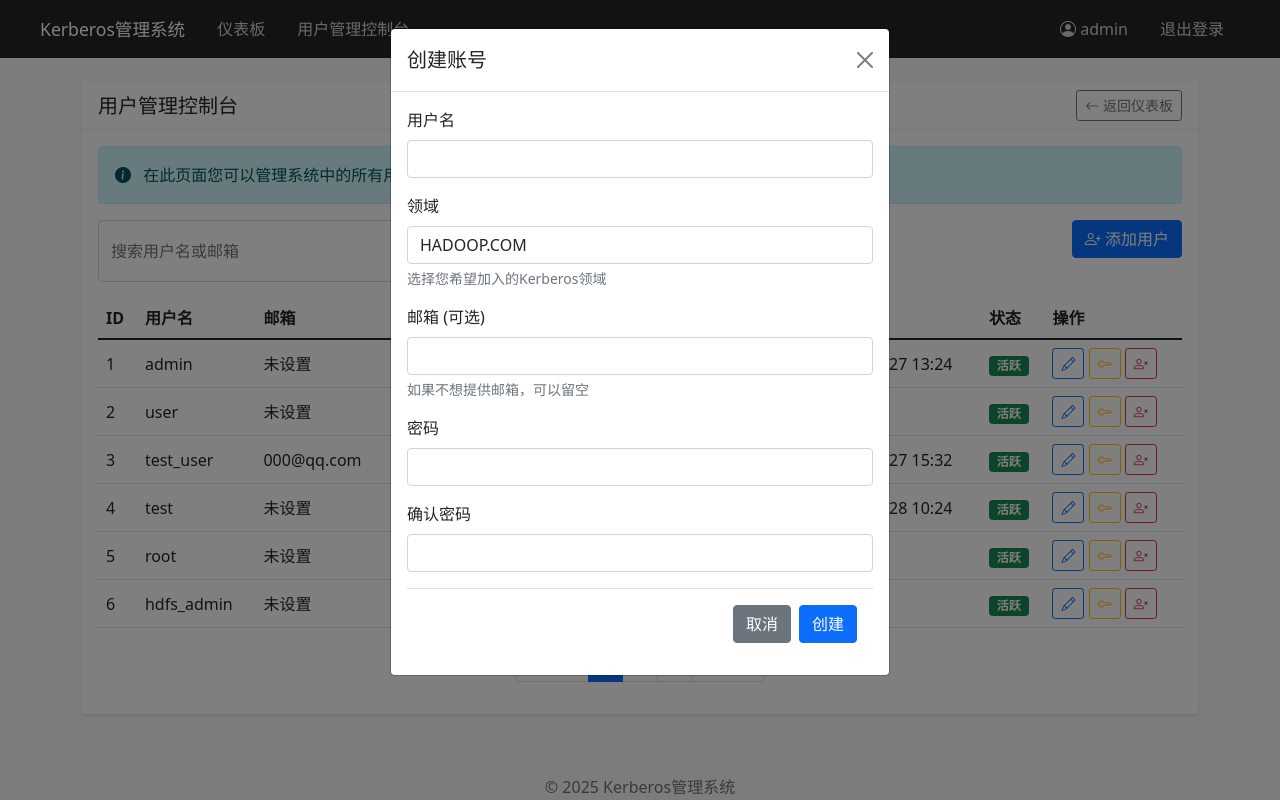
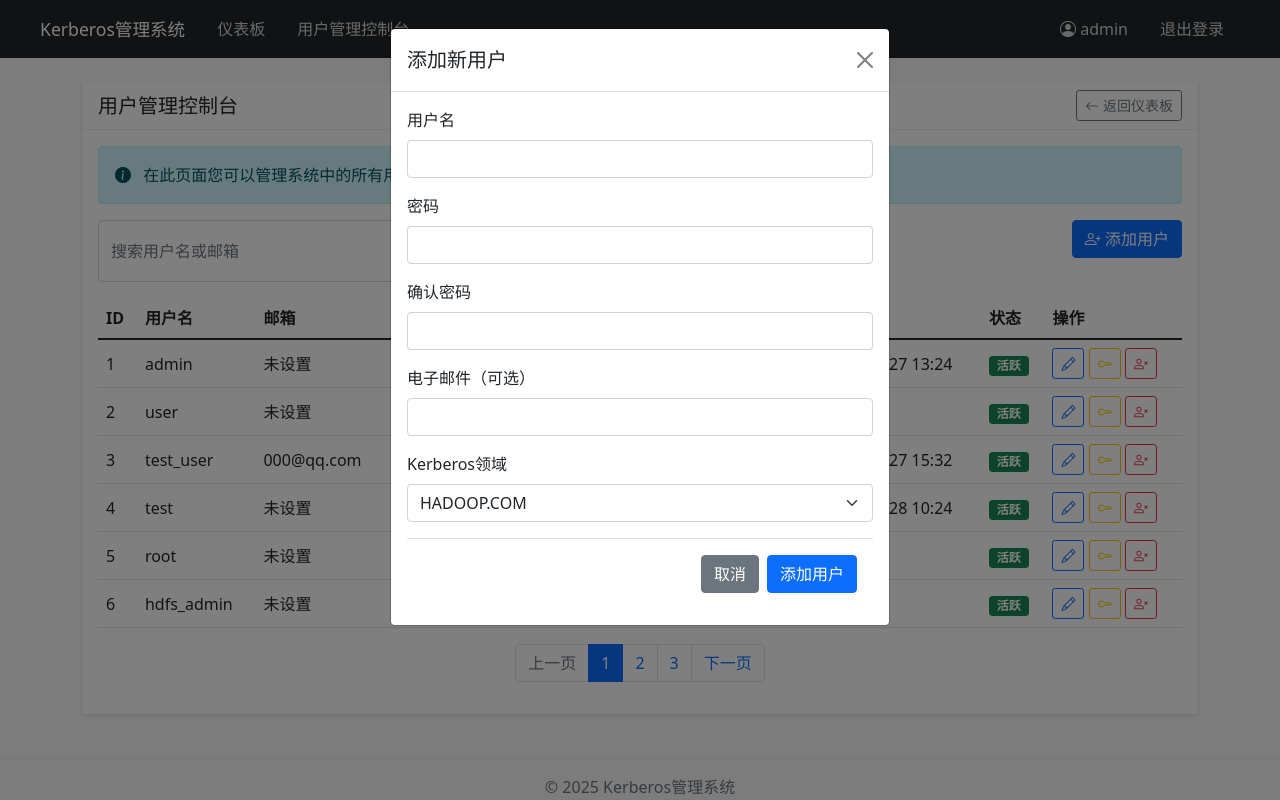
Before and after one commit to cang-zhu/kerberos, a Flask app: page /users in a window 1280 px wide, after a click on "添加用户". Run offline with Flask 3, Linux system fonts and the light colour scheme; a user stored in the database is signed in; parts of the project's set-up code (start-up, migrations or seed data) failed here and were passed over; some libraries are stand-ins or nearby versions.

Commit message:
改进管理员添加用户功能：1. 复用注册流程 2. 支持创建Kerberos主体 3. 添加更多用户反馈

```diff
--- a/app.py
+++ b/app.py
@@ -1016,11 +1016,20 @@ def logout():
 @app.route('/register', methods=['GET', 'POST'])
 def register():
     if request.method == 'POST':
-        username = request.form.get('username')
-        password = request.form.get('password')
-        confirm_password = request.form.get('confirm_password')  # 修改字段名
-        email = request.form.get('email', '').strip()  # 清除可能的空格
-        realm = request.form.get('realm', 'HADOOP.COM')  # 获取用户选择的领域
+        # 获取请求数据
+        if request.is_json:
+            data = request.get_json()
+            username = data.get('username')
+            password = data.get('password')
+            confirm_password = data.get('confirm_password')
+            email = data.get('email', '').strip()
+            realm = data.get('realm', 'HADOOP.COM')
+        else:
+            username = request.form.get('username')
+            password = request.form.get('password')
+            confirm_password = request.form.get('confirm_password')
+            email = request.form.get('email', '').strip()
+            realm = request.form.get('realm', 'HADOOP.COM')
 
         # 检查是否是管理员在添加用户
         is_admin_creating = current_user.is_authenticated and current_user.is_admin
@@ -1094,7 +1103,8 @@ def register():
                         'username': new_user.username,
                         'email': new_user.email,
                         'is_admin': new_user.is_admin,
-                        'is_active': new_user.is_active
+                        'is_active': new_user.is_active,
+                        'totp_secret': new_user.totp_secret
                     }
                 })
 
--- a/templates/user_management.html
+++ b/templates/user_management.html
@@ -140,12 +140,12 @@
 </div>
 
 <!-- 添加用户模态框 -->
-<div class="modal fade" id="addUserModal" tabindex="-1" aria-labelledby="addUserModalLabel" aria-hidden="true">
+<div class="modal fade" id="addUserModal" tabindex="-1">
     <div class="modal-dialog">
         <div class="modal-content">
             <div class="modal-header">
-                <h5 class="modal-title" id="addUserModalLabel">创建账号</h5>
-                <button type="button" class="btn-close" data-bs-dismiss="modal" aria-label="Close"></button>
+                <h5 class="modal-title">添加新用户</h5>
+                <button type="button" class="btn-close" data-bs-dismiss="modal"></button>
             </div>
             <div class="modal-body">
                 <form id="addUserForm" onsubmit="return handleAddUser(event)">
@@ -153,27 +153,34 @@
                         <label for="username" class="form-label">用户名</label>
                         <input type="text" class="form-control" id="username" name="username" required>
                     </div>
-                    <div class="mb-3">
-                        <label for="realm" class="form-label">领域</label>
-                        <input type="text" class="form-control" id="realm" name="realm" value="HADOOP.COM">
-                        <div class="form-text">选择您希望加入的Kerberos领域</div>
-                    </div>
-                    <div class="mb-3">
-                        <label for="email" class="form-label">邮箱 (可选)</label>
-                        <input type="email" class="form-control" id="email" name="email">
-                        <div class="form-text">如果不想提供邮箱，可以留空</div>
-                    </div>
+
                     <div class="mb-3">
                         <label for="password" class="form-label">密码</label>
                         <input type="password" class="form-control" id="password" name="password" required>
                     </div>
+
                     <div class="mb-3">
                         <label for="confirmPassword" class="form-label">确认密码</label>
                         <input type="password" class="form-control" id="confirmPassword" name="confirmPassword" required>
                     </div>
+
+                    <div class="mb-3">
+                        <label for="email" class="form-label">电子邮件（可选）</label>
+                        <input type="email" class="form-control" id="email" name="email">
+                    </div>
+
+                    <div class="mb-3">
+                        <label for="realm" class="form-label">Kerberos领域</label>
+                        <select class="form-select" id="realm" name="realm">
+                            <option value="HADOOP.COM">HADOOP.COM</option>
+                            <option value="DEV.LOCAL">DEV.LOCAL</option>
+                            <option value="TEST.COM">TEST.COM</option>
+                        </select>
+                    </div>
+
                     <div class="modal-footer">
                         <button type="button" class="btn btn-secondary" data-bs-dismiss="modal">取消</button>
-                        <button type="submit" class="btn btn-primary">创建</button>
+                        <button type="submit" class="btn btn-primary">添加用户</button>
                     </div>
                 </form>
             </div>
@@ -276,13 +283,13 @@
         const data = {
             username: formData.get('username'),
             password: formData.get('password'),
-            confirmPassword: formData.get('confirmPassword'),
+            confirm_password: formData.get('confirmPassword'),
             email: formData.get('email'),
             realm: formData.get('realm')
         };
 
         // 验证密码
-        if (data.password !== data.confirmPassword) {
+        if (data.password !== data.confirm_password) {
             alert('两次输入的密码不一致');
             return false;
         }
@@ -291,27 +298,22 @@
             const response = await fetch('/register', {
                 method: 'POST',
                 headers: {
-                    'Content-Type': 'application/x-www-form-urlencoded',
+                    'Content-Type': 'application/json',
                 },
-                body: new URLSearchParams(data)
+                body: JSON.stringify(data)
             });
 
-            if (response.ok) {
+            const result = await response.json();
+
+            if (result.success) {
                 alert('用户创建成功！');
                 // 关闭模态框
                 const modal = bootstrap.Modal.getInstance(document.getElementById('addUserModal'));
                 modal.hide();
-
                 // 刷新用户列表
-                location.reload();
-                return false;
-            }
-
-            const result = await response.json();
-            if (result.error) {
-                alert('创建用户失败：' + result.error);
+                loadUserTable();
             } else {
-                alert('创建用户失败，请稍后重试');
+                alert('创建用户失败：' + (result.error || '未知错误'));
             }
         } catch (error) {
             console.error('创建用户出错：', error);
```
